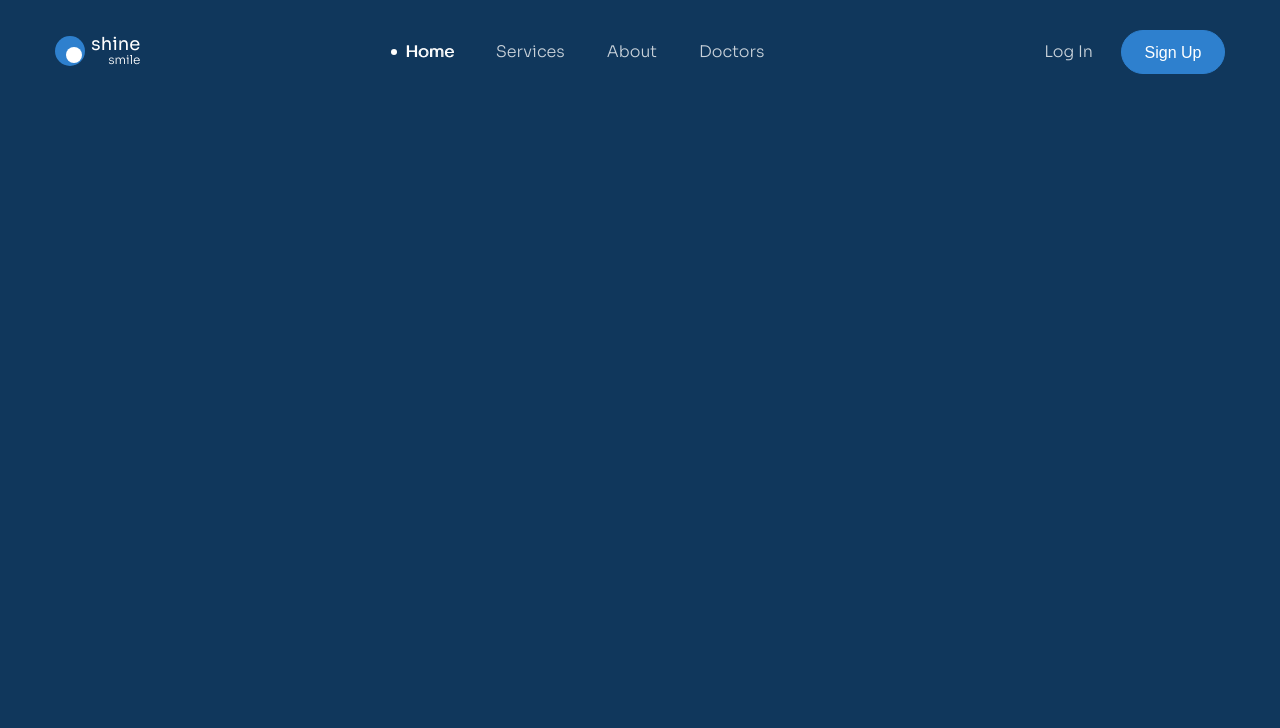
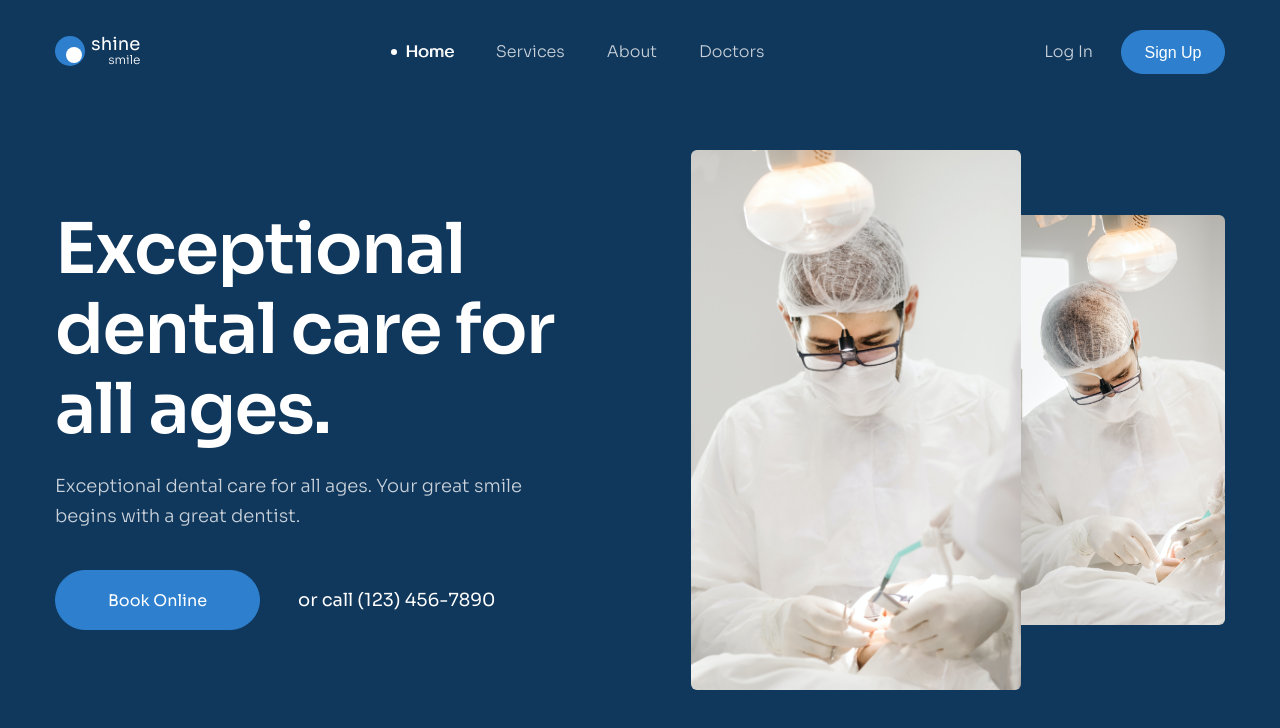
Before and after one commit to hungmanh02/htmlcss-03, a plain HTML site: page index.html in a window 1280 px wide. Drawn offline with Linux system fonts and the light colour scheme.

Commit message:
Làm phân hero

```diff
--- a/assets/css/styles.css
+++ b/assets/css/styles.css
@@ -130,3 +130,61 @@ a {
   --height: 44px;
   min-width: 104px;
 }
+/* hero */
+.hero {
+  display: flex;
+  align-items: center;
+  margin-top: 76px;
+}
+.hero__content {
+  flex-shrink: 0;
+  width: 44%;
+}
+.hero__heading {
+  font-size: 7rem;
+  font-weight: 600;
+  line-height: 1.14;
+  letter-spacing: -0.02em;
+  color: #fff;
+}
+.hero__desc {
+  margin-top: 22px;
+  font-size: 1.8rem;
+  font-weight: 300;
+  line-height: 1.66;
+  color: #c9d2da;
+}
+.hero_row {
+  display: flex;
+  align-items: center;
+  margin-top: 38px;
+}
+.hero__phone {
+  margin-left: 38px;
+  text-align: center;
+  font-size: 1.8rem;
+  line-height: 1.67;
+  color: #fff;
+}
+.hero__media {
+  flex-grow: 1;
+}
+.hero__images {
+  display: flex;
+  align-items: center;
+  justify-content: flex-end;
+}
+.hero__img {
+  width: 330px;
+  height: 540px;
+  border-radius: 6px;
+  object-fit: cover;
+}
+.hero__img:first-child {
+  position: relative;
+  margin-right: -6px;
+}
+.hero__img:last-child {
+  width: 210px;
+  height: 410px;
+}
--- a/index.html
+++ b/index.html
@@ -129,6 +129,37 @@
         </div>
 
         <!-- Hero -->
+        <section class="hero">
+          <!-- hero content -->
+          <section class="hero__content">
+            <h1 class="hero__heading">Exceptional dental care for all ages.</h1>
+            <p class="hero__desc">
+              Exceptional dental care for all ages. Your great smile begins with
+              a great dentist.
+            </p>
+            <div class="hero_row">
+              <a href="#!" class="btn">Book Online</a>
+              <span class="hero__phone">or call (123) 456-7890</span>
+            </div>
+          </section>
+          <!-- hero media -->
+          <div class="hero__media">
+            <figure class="hero__images">
+              <img
+                src="./assets/images/hero-01.jpg"
+                alt=" Exceptional dental care for all ages. Your great smile begins with
+            a great dentist."
+                class="hero__img"
+              />
+              <img
+                src="./assets/images/hero-02.jpg"
+                alt=" Exceptional dental care for all ages. Your great smile begins with
+            a great dentist."
+                class="hero__img"
+              />
+            </figure>
+          </div>
+        </section>
       </div>
     </header>
   </body>
```
Also changed, not shown: assets/images/hero-01.jpg (added), assets/images/hero-02.jpg (added).
